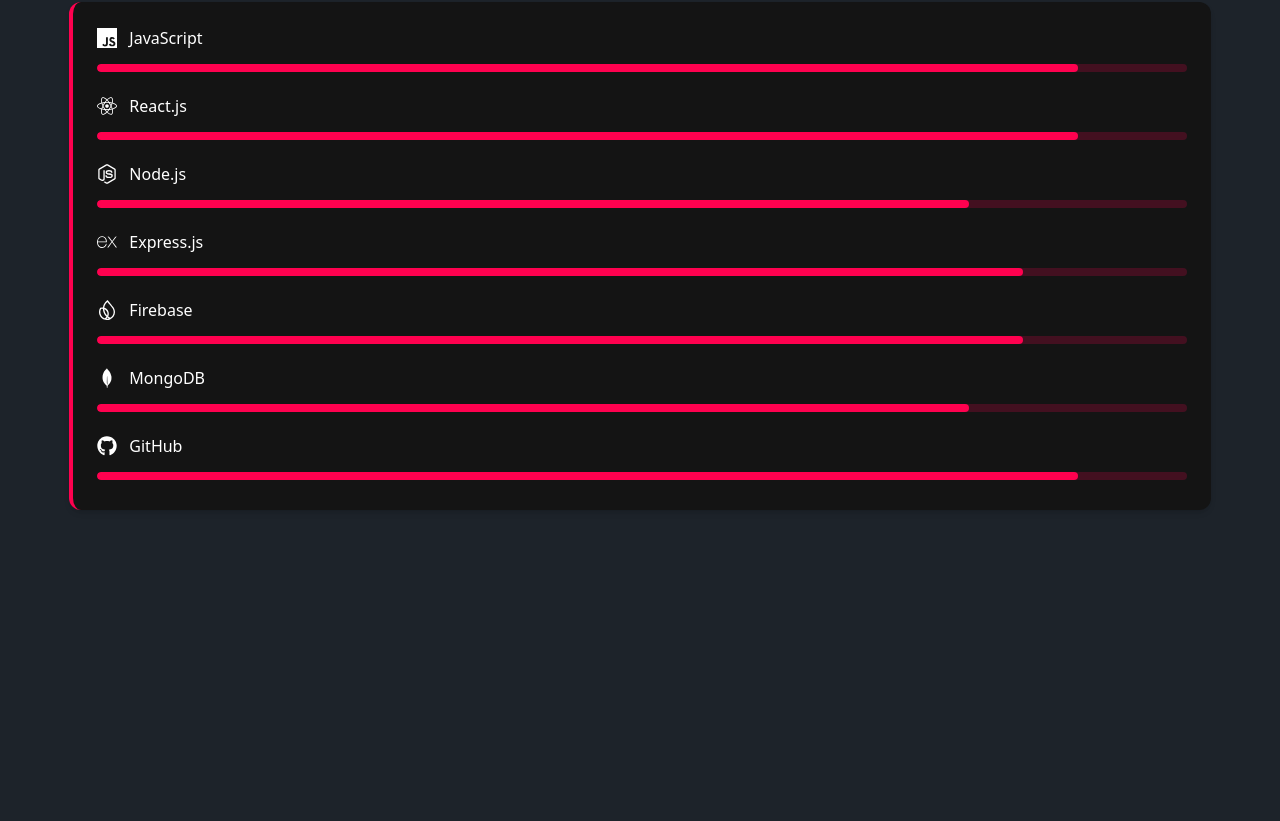
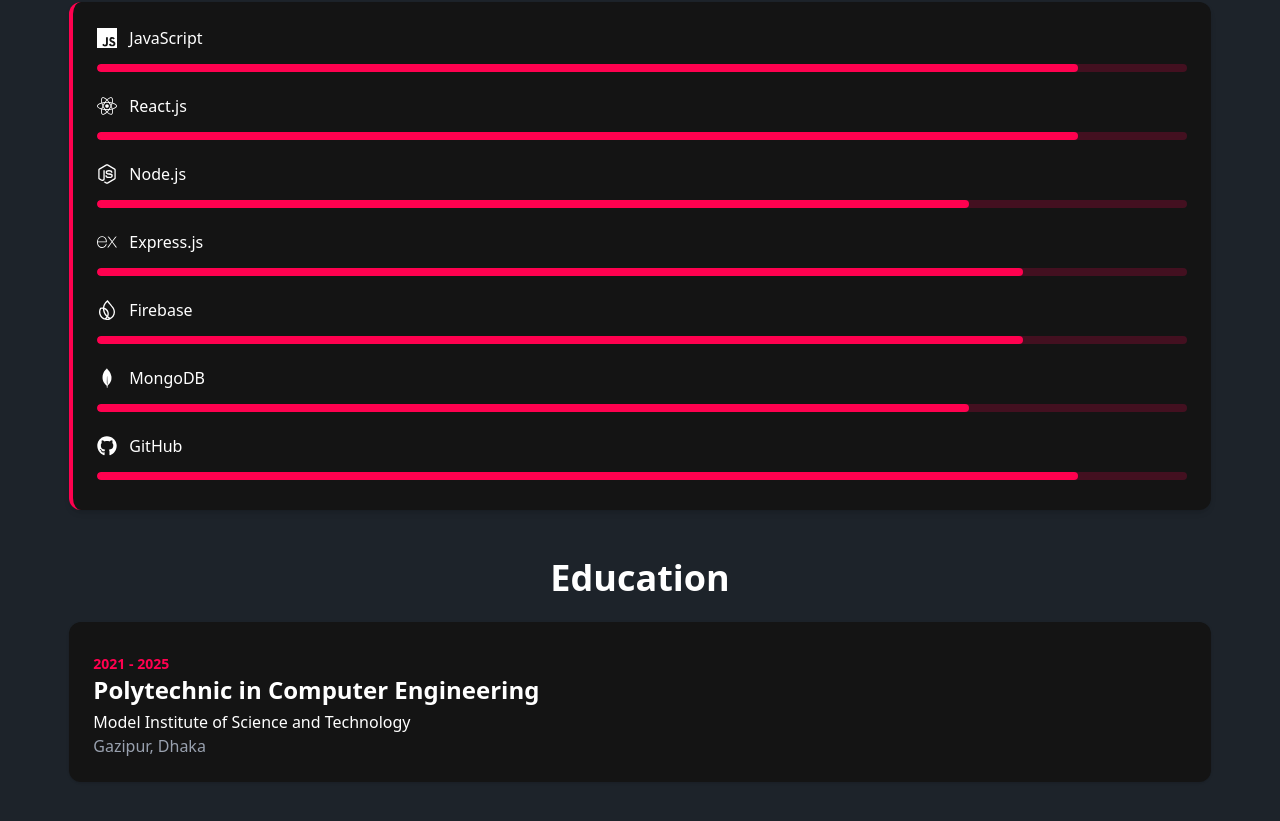
Before and after one commit to tonmoyth/my-portfolio-client, a React (Vite) app: page / in a window 1280 px wide. Shown: the part 1595-2416 px from the top of the page. Before the commit the page ends 2153 px from the top, so only its background shows below. Built offline with nearby package versions, Linux system fonts and the light colour scheme.

Commit message:
added education section

```diff
--- a/src/Components/NavBer/NavBer.jsx
+++ b/src/Components/NavBer/NavBer.jsx
@@ -30,6 +30,9 @@
       </li>
       <li>
         <Link to='skills'  smooth={true} duration={500}>Skills</Link>
+      </li>
+      <li>
+        <Link to='education'  smooth={true} duration={500}>Education</Link>
       </li>
     </>
   );
--- /dev/null
+++ b/src/Pages/Home/Education/Education.jsx
@@ -0,0 +1,42 @@
+import React from "react";
+
+const Education = () => {
+  return (
+    <section
+      id="education"
+      className="pb-10 lg:pb-12 space-y-6 px-4 w-11/12 mx-auto"
+    >
+      <h2 className="text-4xl font-bold text-center text-primary">Education</h2>
+
+      <div className="  gap-6">
+        {/* Diploma */}
+        <div className="bg-secondary-content transition duration-300 transform  shadow-sm hover:scale-105 group rounded-xl p-6 ">
+          <p className="mt-2 text-sm font-bold text-accent">2021 - 2025</p>
+          <h3 className="text-2xl font-semibold text-primary mb-1">
+            Polytechnic in Computer Engineering
+          </h3>
+          <p className="text-primary font-medium">
+            Model Institute of Science and Technology
+          </p>
+          <p className="text-gray-400">Gazipur, Dhaka</p>
+
+        </div>
+
+        {/* <div className="bg-secondary-content transition duration-300 transform   hover:scale-105 group  shadow-md rounded-xl p-6 border-l-4 border-accent">
+          <p className="mt-2 text-sm font-bold text-accent">2021 - 2025</p>
+          <h3 className="text-2xl font-semibold text-primary mb-1">
+            Diploma in Computer Science
+          </h3>
+          <p className="text-gray-700 dark:text-gray-300 font-medium">
+            Model Institute of Science and Technology
+          </p>
+          <p className="text-gray-500">Gazipur, Dhaka</p>
+
+        </div> */}
+
+      </div>
+    </section>
+  );
+};
+
+export default Education;
--- a/src/Pages/Home/Home.jsx
+++ b/src/Pages/Home/Home.jsx
@@ -2,6 +2,7 @@
 import Hero from './Hero/Hero';
 import About from '../About/About';
 import Skills from './Skills/Skills';
+import Education from './Education/Education';
 
 const Home = () => {
     return (
@@ -9,6 +10,7 @@
             <Hero></Hero>
             <About></About>
             <Skills></Skills>
+            <Education></Education>
         </div>
     );
 };
```
